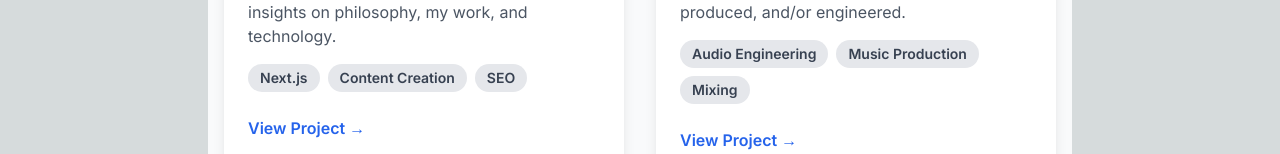
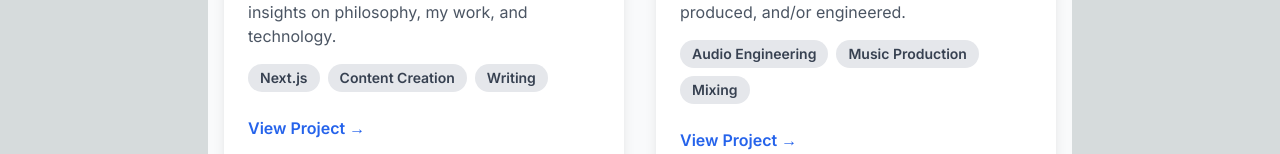
Before and after one commit to RaymondFH/Portfolio-Site, a Next.js app: page /portfolio in a window 1280 px wide. Shown: the part 1276-1430 px from the top of the page. Built offline with nearby package versions, Linux system fonts and the light colour scheme.

Commit message:
Update page.tsx

```diff
--- a/src/app/portfolio/page.tsx
+++ b/src/app/portfolio/page.tsx
@@ -20,7 +20,7 @@ const projects = [
     title: "Personal Blog",
     description: "A casual blog and worklog where I share insights on philosophy, my work, and technology.",
     image: "/images/tech-blog.jpg",
-    tags: ["Next.js", "Content Creation", "SEO"],
+    tags: ["Next.js", "Content Creation", "Writing"],
     link: "https://coolguyblog.com"
   },
   {
```
